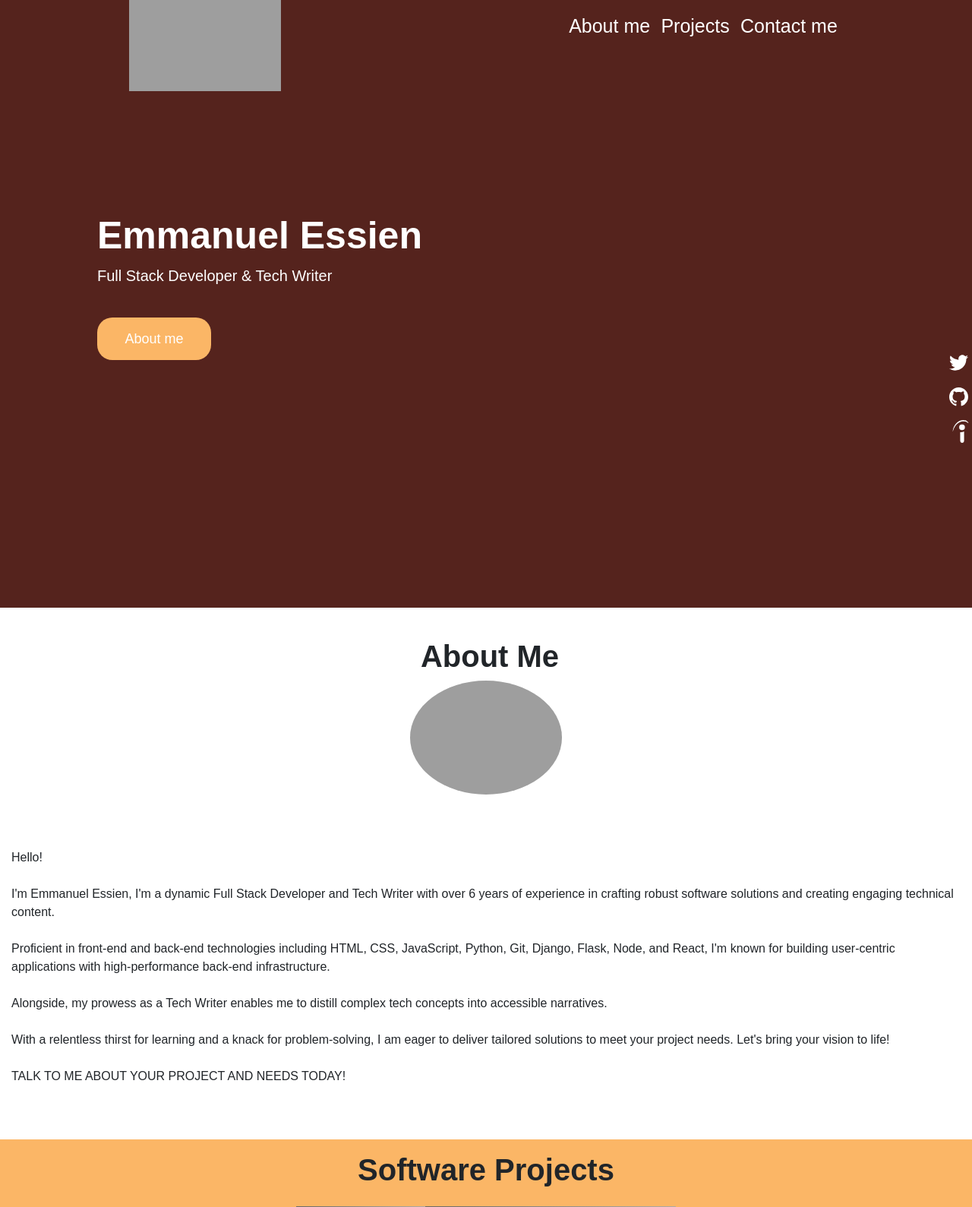
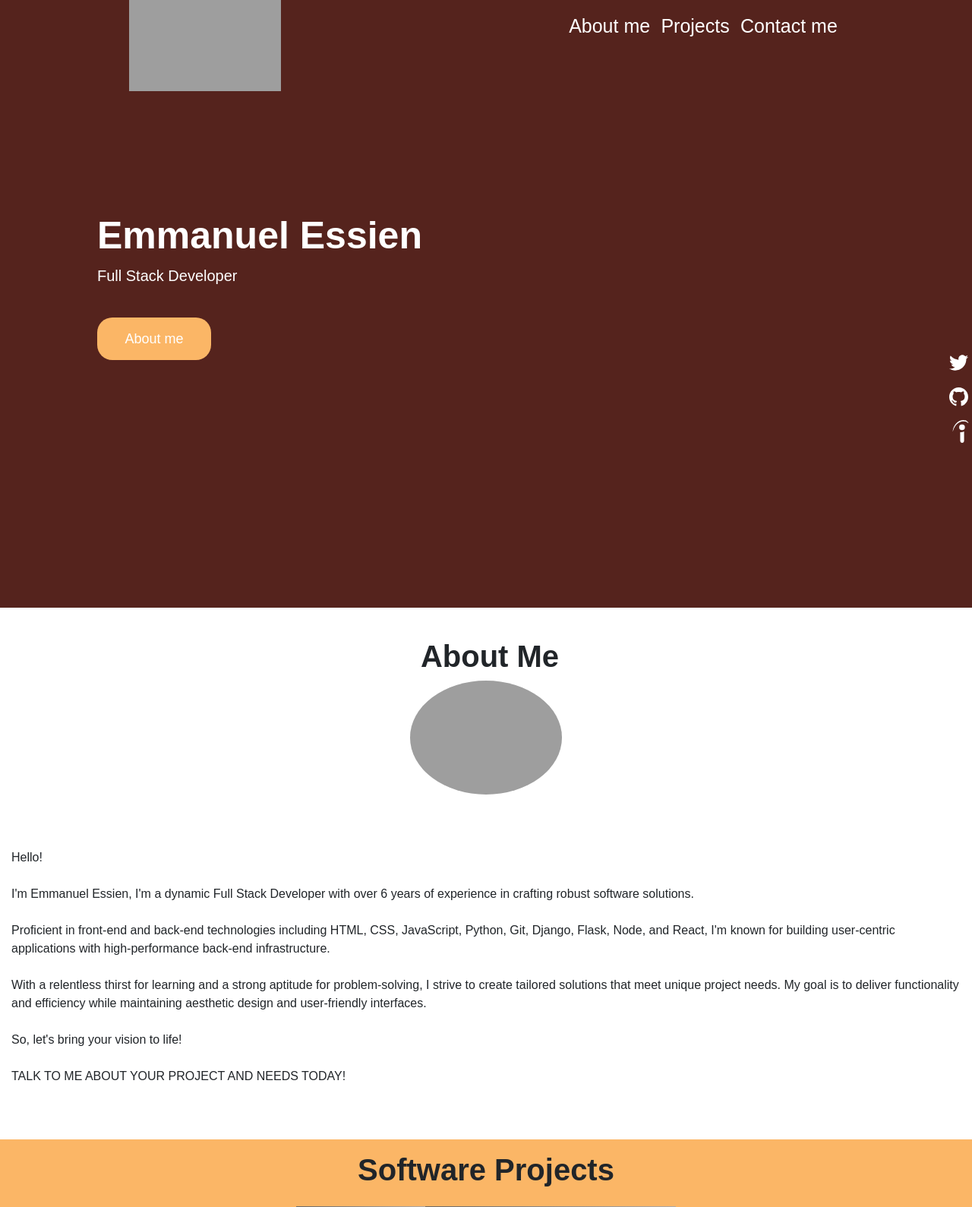
Before and after one commit to classAnon/portfolio3, a Python web app: template templates/home.html in a window 1280 px wide. Shown: the top 1589 px of the page at 76% size. Run offline with Jinja, Linux system fonts and the light colour scheme; the template is opened without the code that fills it, so the values that code supplies are empty; some libraries are stand-ins or nearby versions; some web fonts are replaced; grey boxes are pictures that could not be loaded.

Commit message:
adjusted the bio

```diff
--- a/templates/home.html
+++ b/templates/home.html
@@ -34,7 +34,7 @@
         <div class="hero-area">
             <div class="hero-name">
                 <h1>Emmanuel Essien</h1>
-                <p>Full Stack Developer & Tech Writer</p>
+                <p>Full Stack Developer</p>
                 <div class="about-button"><a href="#about-me">About me</a></div>
             </div>
 
@@ -73,13 +73,13 @@
                 <blockquote>
                 Hello!
                 <br><br>
-                I'm Emmanuel Essien, I'm a dynamic Full Stack Developer and Tech Writer with over 6 years of experience in crafting robust software solutions and creating engaging technical content.
+                I'm Emmanuel Essien, I'm a dynamic Full Stack Developer with over 6 years of experience in crafting robust software solutions.
                 <br><br>
                 Proficient in front-end and back-end technologies including HTML, CSS, JavaScript, Python, Git, Django, Flask, Node, and React, I'm known for building user-centric applications with high-performance back-end infrastructure.
                 <br><br>
-                Alongside, my prowess as a Tech Writer enables me to distill complex tech concepts into accessible narratives.
+                With a relentless thirst for learning and a strong aptitude for problem-solving, I strive to create tailored solutions that meet unique project needs. My goal is to deliver functionality and efficiency while maintaining aesthetic design and user-friendly interfaces.
                 <br><br>
-                With a relentless thirst for learning and a knack for problem-solving, I am eager to deliver tailored solutions to meet your project needs. Let's bring your vision to life!
+                So, let's bring your vision to life!
                 <br><br>
                 TALK TO ME ABOUT YOUR PROJECT AND NEEDS TODAY!
                 </blockquote>
@@ -129,13 +129,13 @@
             </table>
         </div>
 
-
+        <!--
             <h2>Technical Aricles</h2>
             <div class="dev-table">
                 <table>
                    <!-- <tr>
                         <th colspan="2">Tech Writing Samples</th>
-                    </tr> -->
+                    </tr>
                     <tr>
                         <th>Title</th>
                         <th>Summary</th>
@@ -147,7 +147,7 @@
                   <!--  <tr>
                         <th>Mac Backup Software</th>
                         <td><a href="https://docs.google.com/document/d/1lkBYn_54-kBXdoj2EqfLjTHaGFDvRiSrQIjY6SMkhrg/edit" target="_blank">Top Backup Software for Mac Owners</a></td>
-                    </tr>-->
+                    </tr>
                     <tr>
                         <th>Identity Theft Protection</th>
                         <td><a href="https://docs.google.com/document/d/1CXYlY-rXPMT2xOyHjy6YK_3SEE4P_9gC8WNpVb65FpE/edit" target="_blank">Identity Theft Protection and Monitoring Services</a></td>
@@ -167,12 +167,12 @@
                     <!--<tr>
                         <th>IT & Innovations</th>
                         <td><a href="https://docs.google.com/document/d/1SjlASaxoFDA2nAgG__JpISAMqsyx_SXALicb34-tjs8/edit" target="_blank">How IT drives Innovations</a></td>
-                    </tr>-->
+                    </tr>
                     <tr>
                         <th>Developing with Laravel</th>
                         <td><a href="https://docs.google.com/document/d/1G7SECJDM_QUe6zzna4v9_-ais21pX2NpqEw-YWnjJ1o/edit" target="_blank">Reasons why you should try out Laravel</a></td>
                     </tr>
-                </table>
+                </table>  -->
 
 <!--
             <div class="table-two">
```
